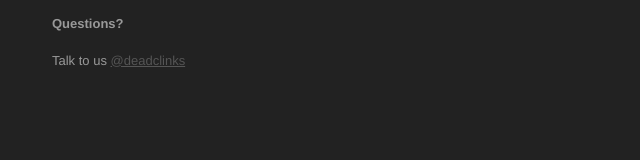
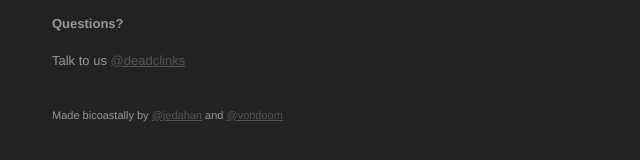
Before and after one commit to jedahan/deadc.net, a website: page public/index.html in a window 1280 px wide. Shown: the part 318-478 px from the top of the page, without its empty margins (308-948 px from the left). Drawn offline with Linux system fonts and the light colour scheme.

Commit message:
add credits

```diff
--- a/public/index.html
+++ b/public/index.html
@@ -70,9 +70,10 @@
       <dd>Talk to us <a href="http://twitter.com/deadclinks" target="_blank">@deadclinks</a></dd>
     </dl>
   </div>
-  <!-- <div class="us"> -->
-    <!-- <h3 class="h3">Made bicoastally with death rays by <a href="http://twitter.com/jedahan" target="_blank">@jedahan</a> and <a href="http://twitter.com/vondoom" target="_blank">@vondoom</a></h3> -->
-   <!-- </div>  -->
+
+  <div class="us">
+    <h3 class="h3">Made bicoastally by <a href="http://twitter.com/jedahan" target="_blank">@jedahan</a> and <a href="http://twitter.com/vondoom" target="_blank">@vondoom</a></h3>
+  </div>
 
   <script>
     var clip = new ZeroClipboard( document.getElementById("copy-button"), {
```
